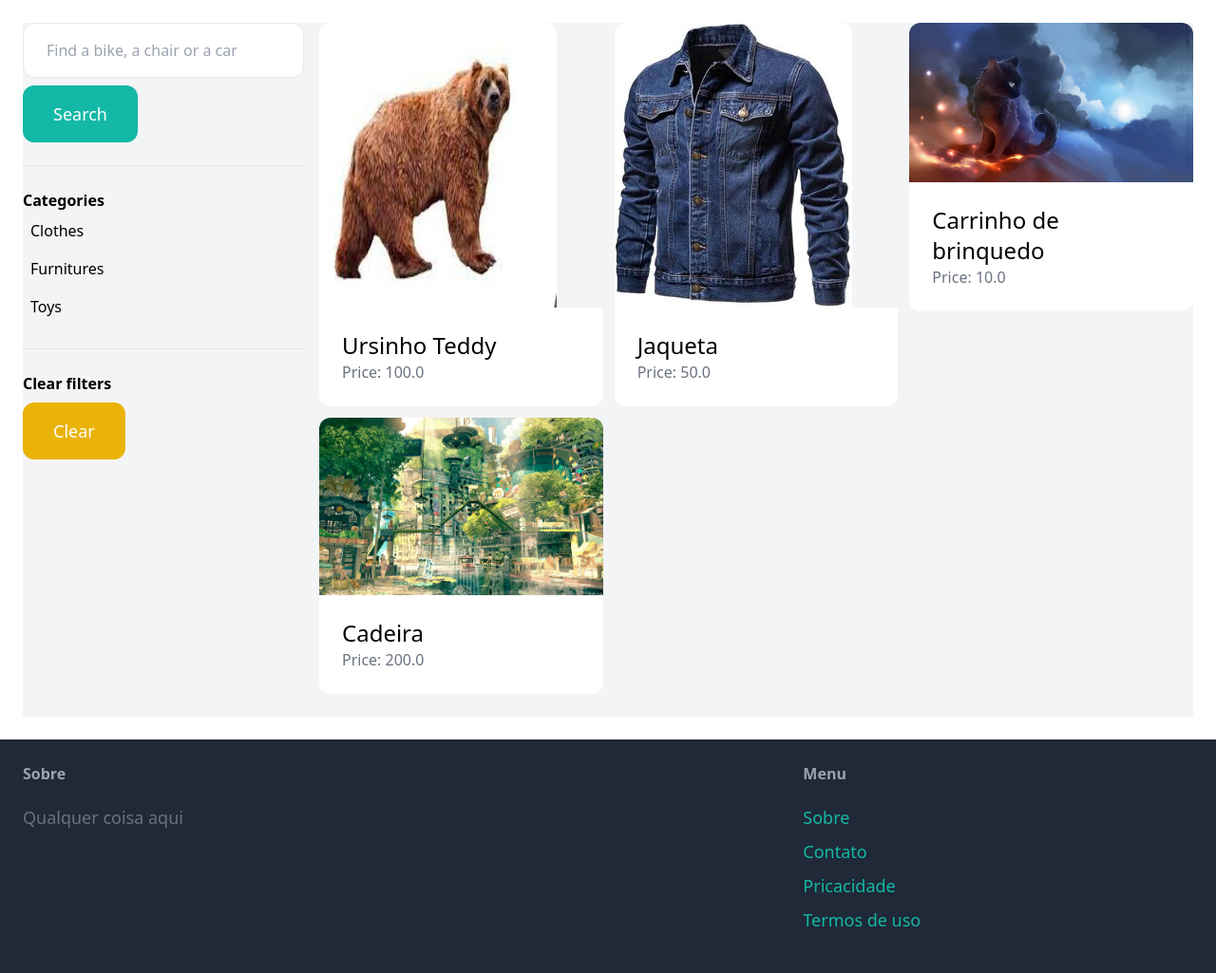
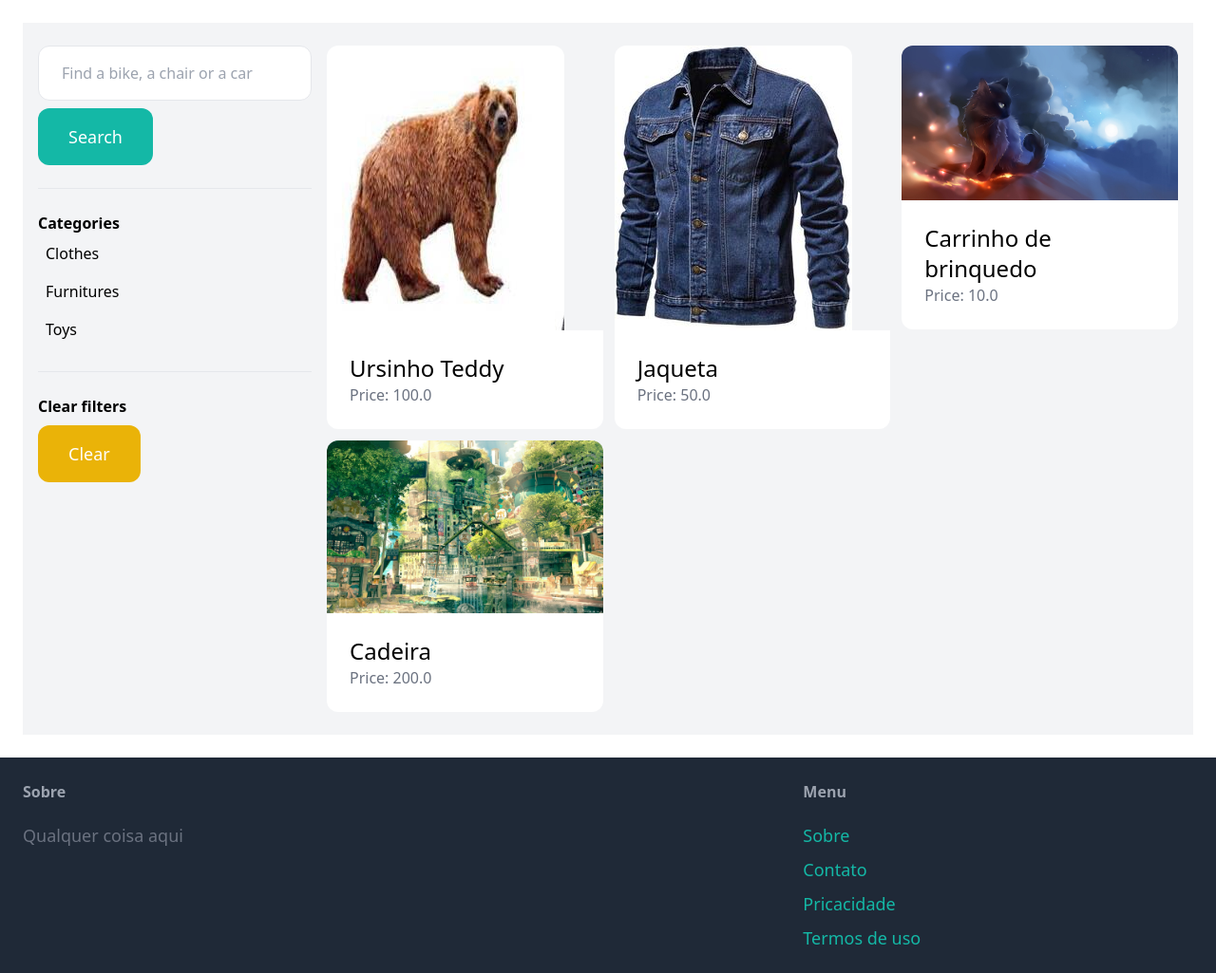
Before and after one commit to GabrielCF2/DjangoTutorial, a Django app: page /items/ in a window 1280 px wide. Shown: the part 77-1102 px from the top of the page at 95% size. Run offline with Django 5.2, Linux system fonts and the light colour scheme; data comes from the database, SQL or seed files in the repository; some libraries are stand-ins or nearby versions.

Commit message:
atualizando o README

```diff
--- a/puddle/item/templates/item/items.html
+++ b/puddle/item/templates/item/items.html
@@ -3,7 +3,7 @@
 {% block title %}Items{% endblock title %}
 
 {% block content %}
-    <div class="pb-6 grid grid-cols-4 gap-4 bg-gray-100">
+    <div class="py-6 px-4 grid grid-cols-4 gap-4 bg-gray-100 ">
         <div class="col-span-1">
             <form method="get" action="{% url "item:items" %}">
                 <input name="query" class='w-full py-4 px-6  border rounded-xl' type="text" value="{{query}}" placeholder="Find a bike, a chair or a car">
```
Also changed, not shown: README.md.
